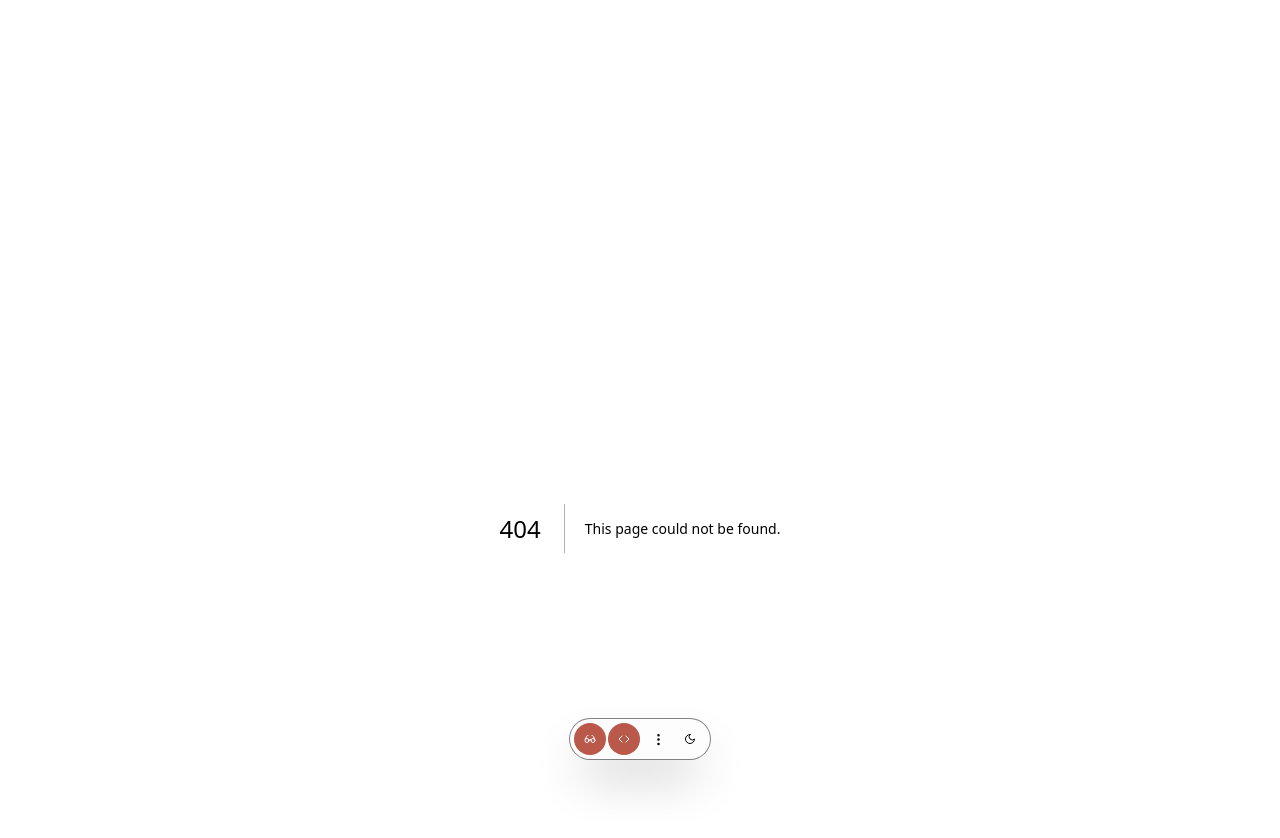
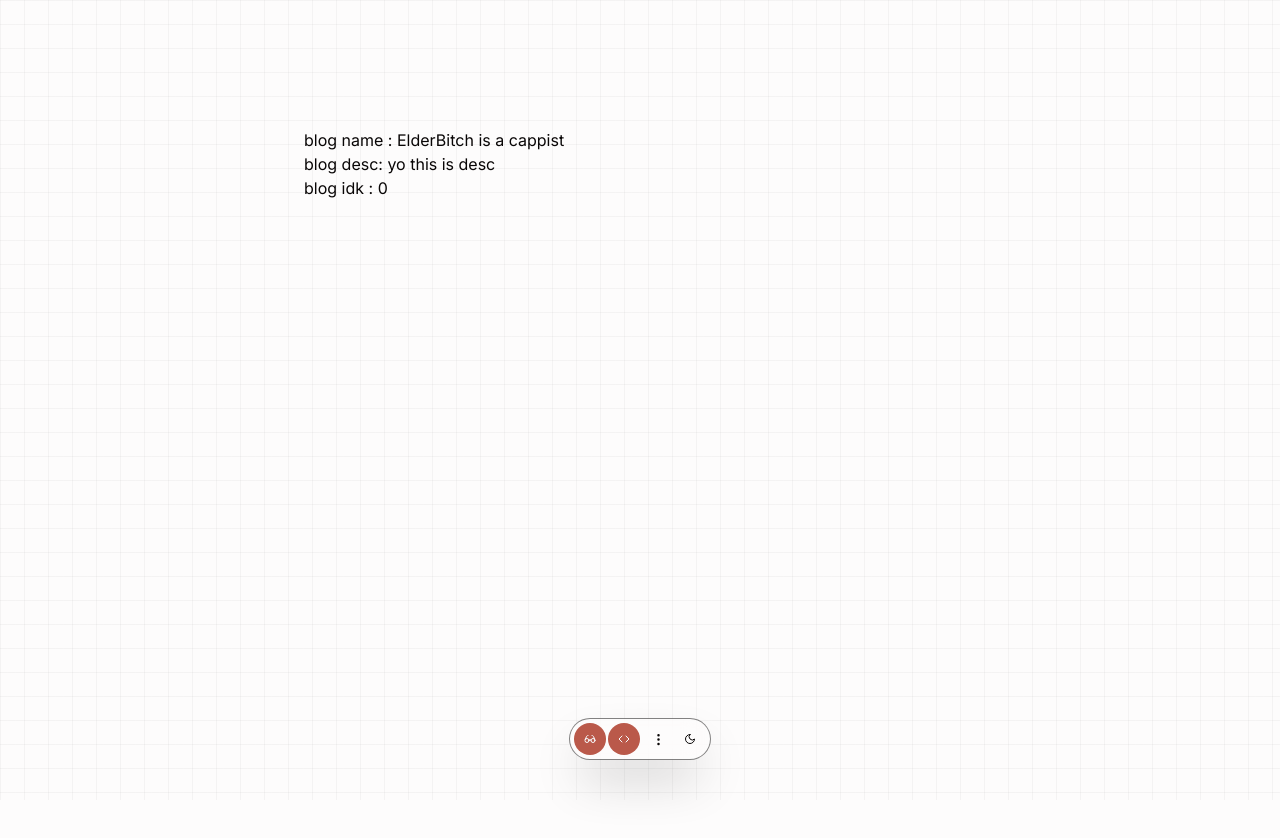
Before and after one commit to BounaderMedRafik/my-personal-blog, a Next.js app: page /blogs/0 in a window 1280 px wide. Before the commit this address had no page. Shown: the top 838 px of the page. After the commit the page ends 800 px from the top, so only its background shows below. Built offline with nearby package versions, Linux system fonts and the light colour scheme.

Commit message:
im so talented

```diff
--- /dev/null
+++ b/app/blogs/[id]/page.tsx
@@ -0,0 +1,24 @@
+import NotFoundPage from "@/app/not-found";
+import { blogsData } from "@/data/blogs-data";
+
+export default function BlogPage({
+  params,
+}: {
+  params: {
+    id: number;
+  };
+}) {
+  const id = params.id;
+  const blog = blogsData[id];
+  if (!blog) {
+    return <NotFoundPage />;
+  } else {
+    return (
+      <div>
+        <div>blog name : {blog.title}</div>
+        <div>blog desc: {blog.desc}</div>
+        <div>blog idk : {blog.blogid}</div>
+      </div>
+    );
+  }
+}
--- /dev/null
+++ b/app/not-found.tsx
@@ -0,0 +1,7 @@
+import React from "react";
+
+const NotFoundPage = () => {
+  return <div>NotFoundPage</div>;
+};
+
+export default NotFoundPage;
--- a/components/(MainPage)/RecentBlog.tsx
+++ b/components/(MainPage)/RecentBlog.tsx
@@ -1,33 +1,9 @@
 import React from "react";
 import Link from "next/link";
 import { BlogFollowerPointerCard } from "../(providers)/BlogFollowingPointer";
-import { ArrowUpRight } from "lucide-react";
-const blogs = [
-  {
-    title: "Tailwind is great",
-    desc: "Lorem ipsum dolor sit amet consectetur adipisicing elit. Unde voluptate ipsa cupiditate error culpa ea.",
-    image:
-      "https://simbyone.com/content/images/2023/04/Tailwind_covertailwind_cover.png",
-  },
-  {
-    title: "shadcn/uiun forbidden",
-    desc: "Lorem ipsum dolor sit amet consectetur adipisicing elit. Unde voluptate ipsa cupiditate error culpa ea.Lorem ipsum dolor sit amet consectetur adipisicing elit. Unde voluptate ipsa cupiditate error culpa ea.Lorem ipsum dolor sit amet consectetur adipisicing elit. Unde voluptate ipsa cupiditate error culpa ea.Lorem ipsum dolor sit amet consectetur adipisicing elit. Unde voluptate ipsa cupiditate error culpa ea.",
-    image: "https://reffect.co.jp/assets/shadcn-ui.png",
-  },
-  {
-    title: "Tailwind is great",
-    desc: "Lorem ipsum dolor sit amet consectetur adipisicing elit. Unde voluptate ipsa cupiditate error culpa ea.",
-    image:
-      "https://simbyone.com/content/images/2023/04/Tailwind_covertailwind_cover.png",
-  },
-  {
-    title: "shadcn/uiun forbidden",
-    desc: "Lorem ipsum dolor sit amet consectetur adipisicing elit. Unde voluptate ipsa cupiditate error culpa ea.Lorem ipsum dolor sit amet consectetur adipisicing elit. Unde voluptate ipsa cupiditate error culpa ea.Lorem ipsum dolor sit amet consectetur adipisicing elit. Unde voluptate ipsa cupiditate error culpa ea.Lorem ipsum dolor sit amet consectetur adipisicing elit. Unde voluptate ipsa cupiditate error culpa ea.",
-    image: "https://reffect.co.jp/assets/shadcn-ui.png",
-  },
-];
-
+import { blogsData } from "@/data/blogs-data";
 const RecentBlog = () => {
+  const blogs = blogsData.slice(-4);
   return (
     <div className="mb-96 mt-10">
       <div>
@@ -36,7 +12,12 @@ const RecentBlog = () => {
           <div className="mt-2 grid md:grid-cols-2 grid-cols-1 ">
             {blogs.map((item, index) => (
               <div key={index}>
-                <Blog title={item.title} desc={item.desc} image={item.image} />
+                <Blog
+                  title={item.title}
+                  desc={item.desc}
+                  image={item.image}
+                  link={`/blogs/${item.blogid}`}
+                />
               </div>
             ))}
           </div>
@@ -50,13 +31,14 @@ interface BlogProps {
   title: String;
   desc: String;
   image: any;
+  link: string;
 }
 
-const Blog: React.FC<BlogProps> = ({ title, desc, image }) => {
+const Blog: React.FC<BlogProps> = ({ title, desc, image, link }) => {
   return (
     <div>
       <div className="p-0.5 border-transparent border-2 hover:border-foreground/20 rounded-md transition-all ">
-        <Link href="/" className="cursor-none">
+        <Link href={link} className="cursor-none">
           <div className="p-1 bg-background overflow-hidden hover:opacity-90 transition-all group">
             <div className=" rounded-md overflow-hidden">
               <img
--- a/components/(providers)/BlogFollowingPointer.tsx
+++ b/components/(providers)/BlogFollowingPointer.tsx
@@ -80,27 +80,34 @@ export const FollowPointer = ({
         pointerEvents: "none",
       }}
       initial={{
-        opacity: 1,
+        rotate: 180,
+        scale: 0.5,
       }}
       animate={{
-        opacity: 1,
+        rotate: 0,
+        scale: 1,
       }}
       exit={{
-        opacity: 0,
+        rotate: 180,
+        scale: 0.5,
       }}
     >
       <motion.div
         initial={{
-          opacity: 0,
+          scale: 0.5,
+          rotate: 180,
+          opacity: 1,
         }}
         animate={{
-          opacity: 1,
+          scale: 1,
+          rotate: 0,
         }}
         exit={{
-          opacity: 0,
+          scale: 0.5,
+          rotate: 180,
         }}
         className={
-          "p-10 md:block  hidden border-foreground border-2  -mt-7 bg-foreground/20 shadow-foreground/10 shadow-xl  backdrop-blur-sm   whitespace-nowrap min-w-max text-xs rounded-full"
+          "p-10 md:block  hidden border-slate-50 text-slate-50 border-2  -mt-7 bg-accent/20 shadow-foreground/10 shadow-xl  backdrop-blur-sm   whitespace-nowrap min-w-max text-xs rounded-full"
         }
       >
         <ArrowUpLeft />
--- /dev/null
+++ b/data/blogs-data.tsx
@@ -0,0 +1,44 @@
+export const blogsData = [
+  {
+    blogid: 0,
+    title: "ElderBitch is a cappist",
+    desc: "yo this is desc",
+    image: "https://tailwindcss.com/_next/static/media/card.7fed5563.jpg",
+    content: <div>Hello Elder bitch stuff lmaoo</div>,
+  },
+  {
+    blogid: 1,
+    title: "ElderBitch is a cappist",
+    desc: "yo this is desc",
+    image: "https://tailwindcss.com/_next/static/media/card.7fed5563.jpg",
+    content: <div>Hello Elder bitch stuff lmaoo</div>,
+  },
+  {
+    blogid: 2,
+    title: "ElderBitch is a cappist",
+    desc: "yo this is desc",
+    image: "https://tailwindcss.com/_next/static/media/card.7fed5563.jpg",
+    content: <div>Hello Elder bitch stuff lmaoo</div>,
+  },
+  {
+    blogid: 3,
+    title: "ElderBitch is a cappist",
+    desc: "yo this is desc",
+    image: "https://tailwindcss.com/_next/static/media/card.7fed5563.jpg",
+    content: <div>Hello Elder bitch stuff lmaoo</div>,
+  },
+  {
+    blogid: 4,
+    title: "ElderBitch is a cappist",
+    desc: "yo this is desc",
+    image: "https://tailwindcss.com/_next/static/media/card.7fed5563.jpg",
+    content: <div>Hello Elder bitch stuff lmaoo</div>,
+  },
+  {
+    blogid: 5,
+    title: "ElderBitch is a cappist",
+    desc: "yo this is desc",
+    image: "https://tailwindcss.com/_next/static/media/card.7fed5563.jpg",
+    content: <div>Hello Elder bitch stuff lmaoo</div>,
+  },
+];
```
Also changed, not shown: data/SearchData.ts (deleted, +0 -20 lines).
